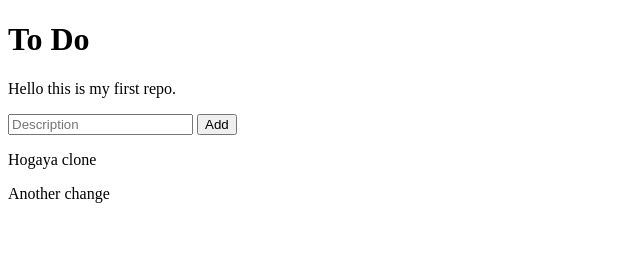
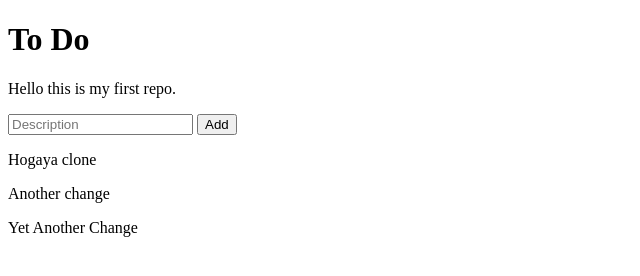
Before and after one commit to apurvabanka/MyFirstRepo, a plain HTML site: page index.html in a window 1280 px wide. Shown: the whole page, without its empty margins (0-640 px from the left). Drawn offline with Linux system fonts and the light colour scheme.

Commit message:
changing

```diff
--- a/index.html
+++ b/index.html
@@ -14,5 +14,6 @@ function add()
 <button onclick="add">Add</button>
 <p> Hogaya clone</p>
 <p>Another change</p>
+<p>Yet Another Change</p>
 </body>
 </html>
```
